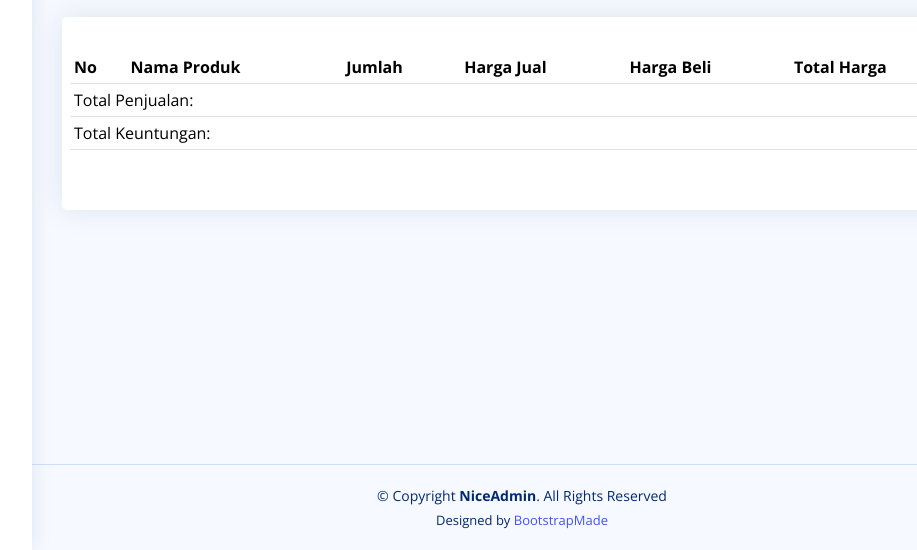
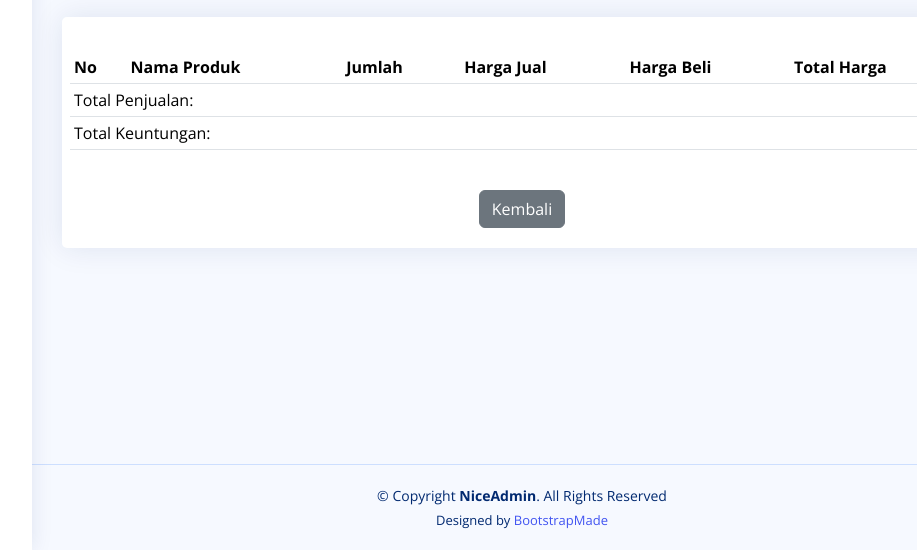
Before and after one commit to aamsetiana/kasir_ukk_aamsetiana, a CodeIgniter 4 app: template app/Views/Laporan/laporan-bulanan-tahunan.php in a window 1280 px wide. Shown: the part 250-800 px from the top of the page, without its empty margins (268-1185 px from the left). Run offline with PHP 8.4 and a stand-in for CodeIgniter, Linux system fonts and the light colour scheme; the template is opened without the code that fills it, so the values that code supplies are empty; some libraries are stand-ins or nearby versions.

Commit message:
nambah tombol

```diff
--- a/app/Views/Laporan/laporan-bulanan-tahunan.php
+++ b/app/Views/Laporan/laporan-bulanan-tahunan.php
@@ -67,6 +67,10 @@
                 </tbody>
             </table>
         </div>
+        <!-- Tombol Kembali -->
+        <div class="text-center mt-2">
+            <a href="<?= site_url('laporan-penjualan'); ?>" class="btn btn-secondary">Kembali</a>
+        </div>
     </div>
 </div>
 
```
